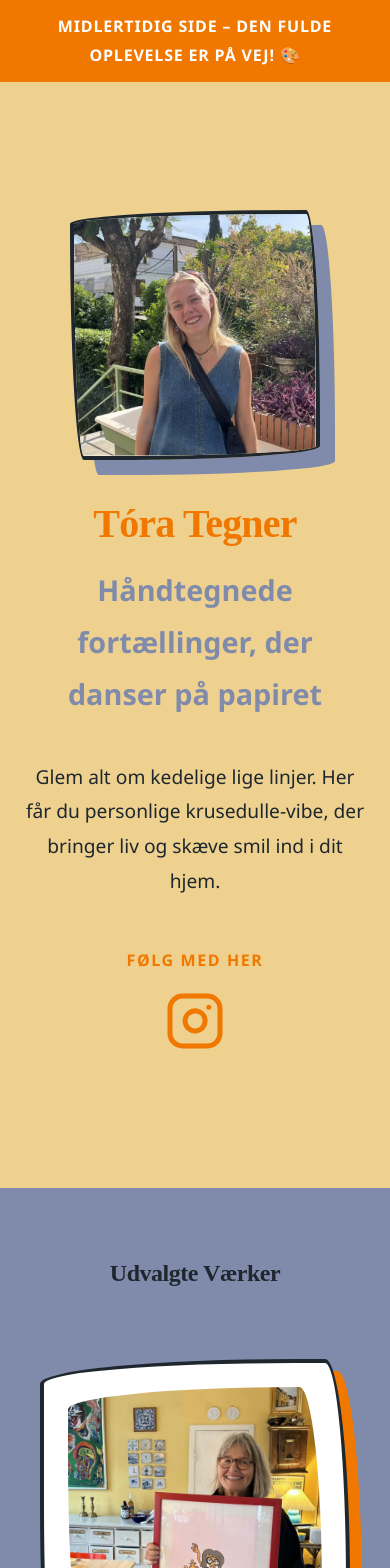
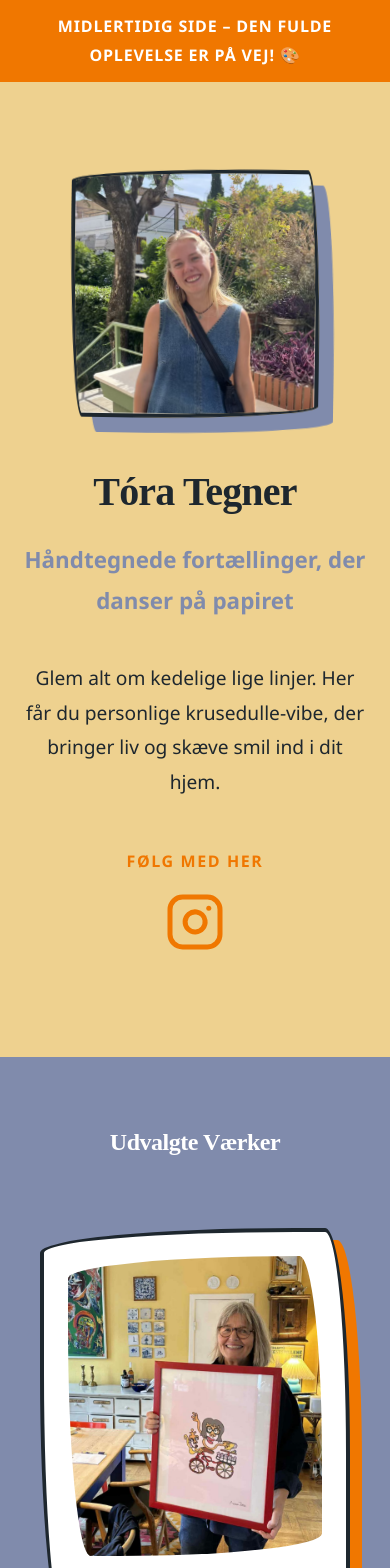
Before and after one commit to RaskStudio/torategner, a React (Vite) app: page / in a window 390 px wide. Shown: the top 1568 px of the page. Built offline with nearby package versions, Linux system fonts and the light colour scheme.

Commit message:
Fjernet scroll-animationer og færdiggjort design

```diff
--- a/src/App.tsx
+++ b/src/App.tsx
@@ -36,7 +36,7 @@ function App() {
 
   return (
     <div className="app">
-      <div style={{ backgroundColor: 'var(--accent-color)', color: 'white', textAlign: 'center', padding: '0.75rem', fontSize: '1rem', fontWeight: '900', letterSpacing: '0.05em', position: 'sticky', top: 0, zIndex: 100 }}>
+      <div className="sticky-banner">
         MIDLERTIDIG SIDE – DEN FULDE OPLEVELSE ER PÅ VEJ! 🎨
       </div>
 
@@ -46,25 +46,18 @@ function App() {
             <img
               src={annaTora}
               alt="Tóra Tegner"
-              style={{
-                width: '250px',
-                height: '250px',
-                objectFit: 'cover',
-                borderRadius: '255px 15px 225px 15px/15px 225px 15px 255px',
-                border: '4px solid var(--text-color)',
-                boxShadow: '15px 15px 0px var(--secondary-color)'
-              }}
+              className="profile-img"
             />
           </div>
           <h1>Tóra Tegner</h1>
-          <p style={{ fontSize: '1.8rem', fontWeight: '900', color: 'var(--secondary-color)', maxWidth: '800px', margin: '0 auto' }}>Håndtegnede fortællinger, der danser på papiret</p>
-          <p style={{ marginTop: '2.5rem', fontSize: '1.2rem', maxWidth: '650px', margin: '2.5rem auto', color: 'var(--text-color)' }}>
+          <p className="hero-sub">Håndtegnede fortællinger, der danser på papiret</p>
+          <p className="hero-text">
             Glem alt om kedelige lige linjer. Her får du personlige krusedulle-vibe, der bringer liv og skæve smil ind i dit hjem.
           </p>
           <div style={{ marginTop: '3rem' }}>
-            <p style={{ fontSize: '1rem', textTransform: 'uppercase', letterSpacing: '0.1em', fontWeight: 'bold', color: 'var(--accent-color)', marginBottom: '1rem' }}>Følg med her</p>
-            <a href="https://www.instagram.com/tora_tegner/" target="_blank" rel="noopener noreferrer" style={{ display: 'inline-block', transition: 'transform 0.3s' }} className="social-icon">
-              <svg width="60" height="60" viewBox="0 0 24 24" fill="none" stroke="var(--accent-color)" strokeWidth="2" strokeLinecap="round" strokeLinejoin="round">
+            <p className="social-label">Følg med her</p>
+            <a href="https://www.instagram.com/tora_tegner/" target="_blank" rel="noopener noreferrer" className="social-icon">
+              <svg width="60" height="60" viewBox="0 0 24 24" fill="none" stroke="currentColor" strokeWidth="2" strokeLinecap="round" strokeLinejoin="round">
                 <rect x="2" y="2" width="20" height="20" rx="5" ry="5"></rect>
                 <path d="M16 11.37A4 4 0 1 1 12.63 8 4 4 0 0 1 16 11.37z"></path>
                 <line x1="17.5" y1="6.5" x2="17.51" y2="6.5"></line>
@@ -76,7 +69,7 @@ function App() {
 
       <section className="gallery-section">
         <div className="section-content">
-          <h2 style={{ textAlign: 'center', marginBottom: '3rem', color: 'var(--text-color)' }}>Udvalgte Værker</h2>
+          <h2 style={{ textAlign: 'center', marginBottom: '3rem' }}>Udvalgte Værker</h2>
           <div className="swiper-container-relative" style={{ position: 'relative' }}>
             <Swiper
               modules={[Navigation, Pagination, Autoplay]}
@@ -98,7 +91,7 @@ function App() {
                 <SwiperSlide key={index}>
                   <div className="gallery-item" onClick={() => setSelectedImage(img.url)} style={{ cursor: 'pointer' }}>
                     <img src={img.url} alt={img.title} loading="lazy" />
-                    <p style={{ marginTop: '1rem', textAlign: 'center', fontWeight: 'bold', color: 'var(--accent-color)' }}>{img.title}</p>
+                    <p className="gallery-item-title">{img.title}</p>
                   </div>
                 </SwiperSlide>
               ))}
@@ -112,7 +105,7 @@ function App() {
       <section className="videos-section">
         <div className="section-content">
           <h2 style={{ textAlign: 'center', marginBottom: '3rem' }}>Bag Om Stregen</h2>
-          <div className="video-grid" style={{ display: 'grid', gridTemplateColumns: 'repeat(auto-fit, minmax(300px, 1fr))', gap: '3rem' }}>
+          <div className="video-grid">
             {processVideos.map((video, index) => (
               <div key={index} className="gallery-item" style={{ padding: '1rem' }}>
                 <video
@@ -123,7 +116,7 @@ function App() {
                   loop
                   preload="metadata"
                 />
-                <p style={{ marginTop: '1rem', textAlign: 'center', fontWeight: 'bold', color: 'var(--accent-color)' }}>{video.title}</p>
+                <p className="gallery-item-title">{video.title}</p>
               </div>
             ))}
           </div>
@@ -132,8 +125,8 @@ function App() {
 
       <section className="info-section">
         <div className="section-content" style={{ textAlign: 'center' }}>
-          <h2 style={{ color: 'var(--accent-color)' }}>Giv dine vægge en personlig krølle</h2>
-          <p style={{ fontSize: '1.2rem', maxWidth: '800px', margin: '0 auto', color: 'var(--text-color)' }}>
+          <h2>Giv dine vægge en personlig krølle</h2>
+          <p className="info-text">
             En Tóra Tegner plakat er ikke bare en tegning – det er en legende fortolkning af alt det, der betyder noget for dig.
             Med min intuitive krusedulle-streg forvandler jeg minder, følelser og drømme til unikke værker, der aldrig bliver kedelige at se på.
             Hver streg er særbestilt og tegnet med kærlighed til det uperfekte og det helt unikke.
@@ -155,7 +148,7 @@ function App() {
         </div>
       </section>
 
-      <footer style={{ backgroundColor: 'var(--accent-color)', color: 'white', textAlign: 'center', padding: '2rem', fontSize: '0.8rem', opacity: 0.9 }}>
+      <footer className="footer-custom">
         &copy; {new Date().getFullYear()} Tóra Tegner. Alle rettigheder forbeholdes.
       </footer>
 
--- a/src/index.css
+++ b/src/index.css
@@ -6,6 +6,17 @@
   --highlight-color: #ffffff;
   --font-body: 'Segoe UI', Roboto, Helvetica, Arial, sans-serif;
   --font-heading: 'Cooper Black', 'Fraunces', serif;
+}
+
+@keyframes float {
+  0% { transform: translateY(0px) rotate(0deg); }
+  50% { transform: translateY(-10px) rotate(1deg); }
+  100% { transform: translateY(0px) rotate(0deg); }
+}
+
+@keyframes drawIn {
+  from { width: 0; opacity: 0; }
+  to { width: 104%; opacity: 0.3; }
 }
 
 * {
@@ -25,7 +36,6 @@ body {
 
 h1, h2, h3 {
   font-family: var(--font-heading);
-  color: var(--text-color);
   margin-bottom: 1.5rem;
   font-style: normal;
   font-weight: 900;
@@ -35,7 +45,7 @@ h1, h2, h3 {
 /* Sektion Grundstruktur */
 section {
   width: 100%;
-  padding: 6rem 0;
+  padding: 5rem 0;
   margin: 0;
 }
 
@@ -45,20 +55,19 @@ section {
   padding: 0 2rem;
 }
 
-/* Sektion Farver & Specifik Styling */
+/* Hero Sektion */
 .hero {
-  background-color: var(--bg-color); /* Gul */
+  background-color: var(--bg-color);
   text-align: center;
-  padding: 8rem 0;
+  padding: 6rem 0;
 }
 
 .hero h1 {
   font-size: 5.5rem;
-  margin-bottom: 1rem;
+  color: var(--text-color);
   display: inline-block;
   position: relative;
   line-height: 1.1;
-  color: var(--accent-color);
 }
 
 .hero h1::after {
@@ -68,14 +77,42 @@ section {
   left: -2%;
   width: 104%;
   height: 20px;
-  background: var(--secondary-color); /* Blå understregning på gul */
+  background: var(--secondary-color);
   z-index: -1;
   border-radius: 50%;
   opacity: 0.3;
+  animation: drawIn 1.2s ease-out forwards;
 }
 
+.hero-sub {
+  font-size: 1.8rem;
+  font-weight: 900;
+  color: var(--secondary-color);
+  max-width: 800px;
+  margin: 0 auto;
+}
+
+.hero-text {
+  margin-top: 2.5rem;
+  font-size: 1.2rem;
+  max-width: 650px;
+  margin: 2.5rem auto;
+  color: var(--text-color);
+}
+
+.profile-img {
+  width: 250px;
+  height: 250px;
+  object-fit: cover;
+  border-radius: 255px 15px 225px 15px/15px 225px 15px 255px;
+  border: 4px solid var(--text-color);
+  box-shadow: 15px 15px 0px var(--secondary-color);
+  animation: float 4s ease-in-out infinite;
+}
+
+/* Galleri Sektion */
 .gallery-section {
-  background-color: var(--secondary-color); /* Blå */
+  background-color: var(--secondary-color);
   color: white;
 }
 
@@ -83,21 +120,23 @@ section {
   color: white;
 }
 
-.gallery-section .gallery-item p {
-  color: var(--accent-color) !important;
-}
-
+/* Video Sektion */
 .videos-section {
-  background-color: var(--bg-color); /* Gul */
+  background-color: var(--bg-color);
   color: var(--text-color);
 }
 
-.videos-section h2 {
-  color: var(--text-color);
+.video-grid {
+  display: grid;
+  grid-template-columns: repeat(auto-fit, minmax(300px, 1fr));
+  gap: 3rem;
+  max-width: 1100px;
+  margin: 0 auto;
 }
 
+/* Info Sektion */
 .info-section {
-  background-color: var(--secondary-color); /* Blå */
+  background-color: var(--secondary-color);
   color: white;
 }
 
@@ -105,8 +144,15 @@ section {
   color: white;
 }
 
+.info-text {
+  font-size: 1.2rem;
+  max-width: 800px;
+  margin: 0 auto;
+}
+
+/* Kontakt Sektion */
 .contact-section {
-  background-color: var(--accent-color); /* Orange/Rød */
+  background-color: var(--accent-color);
   color: white;
   padding-bottom: 4rem;
 }
@@ -115,7 +161,43 @@ section {
   color: white;
 }
 
-/* Komponent Styling */
+.contact-box {
+  text-align: center;
+  background: #fff;
+  color: var(--text-color);
+  margin: 2rem auto;
+  padding: 4rem 3rem;
+  border-radius: 250px 15px 100px 15px/15px 200px 15px 250px;
+  border: 5px solid var(--text-color);
+  box-shadow: 20px 20px 0px var(--secondary-color);
+  max-width: 800px;
+  transition: transform 0.3s ease;
+}
+
+.contact-box:hover {
+  transform: scale(1.02);
+}
+
+.contact-box h2 {
+  color: var(--text-color) !important;
+}
+
+.contact-box a {
+  color: var(--accent-color);
+  font-weight: 900;
+  font-size: 2rem;
+  text-decoration: none;
+  border-bottom: 6px dashed var(--secondary-color);
+  padding: 0 0.5rem;
+  transition: all 0.3s;
+}
+
+.contact-box a:hover {
+  background: var(--accent-color);
+  color: white;
+}
+
+/* Komponenter */
 .gallery-item {
   background: white;
   padding: 1.5rem;
@@ -124,7 +206,7 @@ section {
   box-shadow: 12px 12px 0px var(--accent-color);
   transition: all 0.4s cubic-bezier(0.175, 0.885, 0.32, 1.275);
   border: 4px solid var(--text-color);
-  color: var(--text-color);
+  color: var(--text-color) !important;
 }
 
 .gallery-item:hover {
@@ -140,54 +222,55 @@ section {
   border-radius: inherit;
 }
 
-.contact-box {
+.gallery-item-title {
+  margin-top: 1rem;
   text-align: center;
-  background: #fff;
-  color: var(--text-color);
-  margin: 2rem auto;
-  padding: 4rem 3rem;
-  border-radius: 250px 15px 100px 15px/15px 200px 15px 250px;
-  border: 5px solid var(--text-color);
-  box-shadow: 20px 20px 0px var(--secondary-color);
-  max-width: 800px;
+  font-weight: bold;
+  color: var(--text-color) !important;
 }
 
-.contact-box a {
-  color: var(--accent-color);
+/* Social Icon & Banner */
+.sticky-banner {
+  background-color: var(--accent-color);
+  color: white;
+  text-align: center;
+  padding: 0.75rem;
+  font-size: 1rem;
   font-weight: 900;
-  font-size: 2rem;
-  text-decoration: none;
-  border-bottom: 6px dashed var(--secondary-color);
-  padding: 0 0.5rem;
-  transition: all 0.3s;
+  letter-spacing: 0.05em;
+  position: sticky;
+  top: 0;
+  z-index: 100;
 }
 
-.contact-box a:hover {
-  background: var(--accent-color);
-  color: white;
-  border-bottom-color: transparent;
+.social-label {
+  font-size: 1rem;
+  text-transform: uppercase;
+  letter-spacing: 0.1em;
+  font-weight: bold;
+  color: var(--accent-color);
+  margin-bottom: 1rem;
+}
+
+.social-icon {
+  display: inline-block;
+  transition: transform 0.3s, color 0.3s;
+  color: var(--accent-color);
 }
 
 .social-icon:hover {
   transform: scale(1.2) rotate(5deg);
+  color: var(--secondary-color);
 }
 
-.social-icon svg {
-  transition: stroke 0.3s;
-}
-
-.social-icon:hover svg {
-  stroke: var(--secondary-color);
-}
-
-/* Swiper Styles */
+/* Swiper */
 .swiper {
   padding-bottom: 8rem !important;
   overflow: visible !important;
 }
 
 .swiper-button-next, .swiper-button-prev {
-  color: var(--highlight-color) !important; /* Hvid på blå baggrund */
+  color: var(--highlight-color) !important;
   top: auto !important;
   bottom: 3.8rem !important;
   width: 40px !important;
@@ -197,8 +280,6 @@ section {
   justify-content: center;
   background: none !important;
   border: none !important;
-  box-shadow: none !important;
-  margin: 0 !important;
 }
 
 .swiper-button-next::after, .swiper-button-prev::after {
@@ -206,13 +287,8 @@ section {
   font-weight: bold;
 }
 
-.swiper-button-prev {
-  left: 35% !important;
-}
-
-.swiper-button-next {
-  right: 35% !important;
-}
+.swiper-button-prev { left: 35% !important; }
+.swiper-button-next { right: 35% !important; }
 
 .swiper-pagination {
   bottom: 4rem !important;
@@ -222,13 +298,8 @@ section {
   justify-content: center;
 }
 
-.swiper-pagination-bullet {
-  background: rgba(255,255,255,0.5) !important;
-}
-
-.swiper-pagination-bullet-active {
-  background: var(--accent-color) !important;
-}
+.swiper-pagination-bullet { background: rgba(255,255,255,0.5) !important; }
+.swiper-pagination-bullet-active { background: var(--accent-color) !important; }
 
 /* Lightbox */
 .lightbox {
@@ -272,44 +343,28 @@ section {
   cursor: pointer;
 }
 
+.footer-custom {
+  background-color: var(--accent-color);
+  color: white;
+  text-align: center;
+  padding: 2rem;
+  font-size: 0.8rem;
+  opacity: 0.9;
+}
+
+/* Responsivitet */
 @media (max-width: 768px) {
-  section {
-    padding: 4rem 0;
-  }
-
-  .section-content {
-    padding: 0 1.5rem;
-  }
-
-  .hero h1 {
-    font-size: 3rem;
-    line-height: 1.2;
-  }
-
-  .gallery-item img {
-    height: 300px;
-  }
-
-  .contact-box {
-    padding: 3rem 1.5rem;
-    margin: 0 1rem;
-  }
-
-  .contact-box a {
-    font-size: 1.4rem;
-    word-break: break-all;
-  }
-
-  .swiper-button-prev {
-    left: 15% !important;
-  }
-  .swiper-button-next {
-    right: 15% !important;
-  }
+  section { padding: 4rem 0; }
+  .section-content { padding: 0 1.5rem; }
+  .hero h1 { font-size: 3rem; line-height: 1.2; }
+  .hero-sub { font-size: 1.4rem; }
+  .gallery-item img { height: 300px; }
+  .contact-box { padding: 3rem 1.5rem; margin: 0 1rem; }
+  .contact-box a { font-size: 1.4rem; word-break: break-all; }
+  .swiper-button-prev { left: 15% !important; }
+  .swiper-button-next { right: 15% !important; }
 }
 
 @media (max-width: 480px) {
-  .hero h1 {
-    font-size: 2.5rem;
-  }
+  .hero h1 { font-size: 2.5rem; }
 }
```
